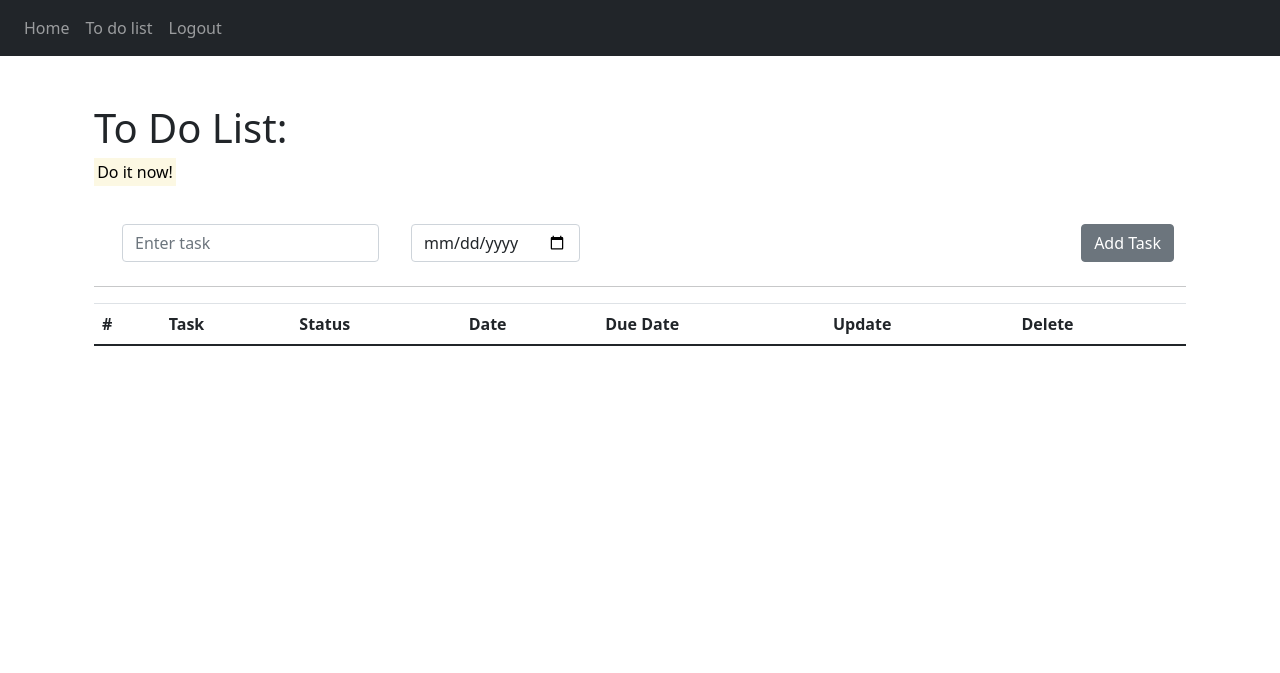
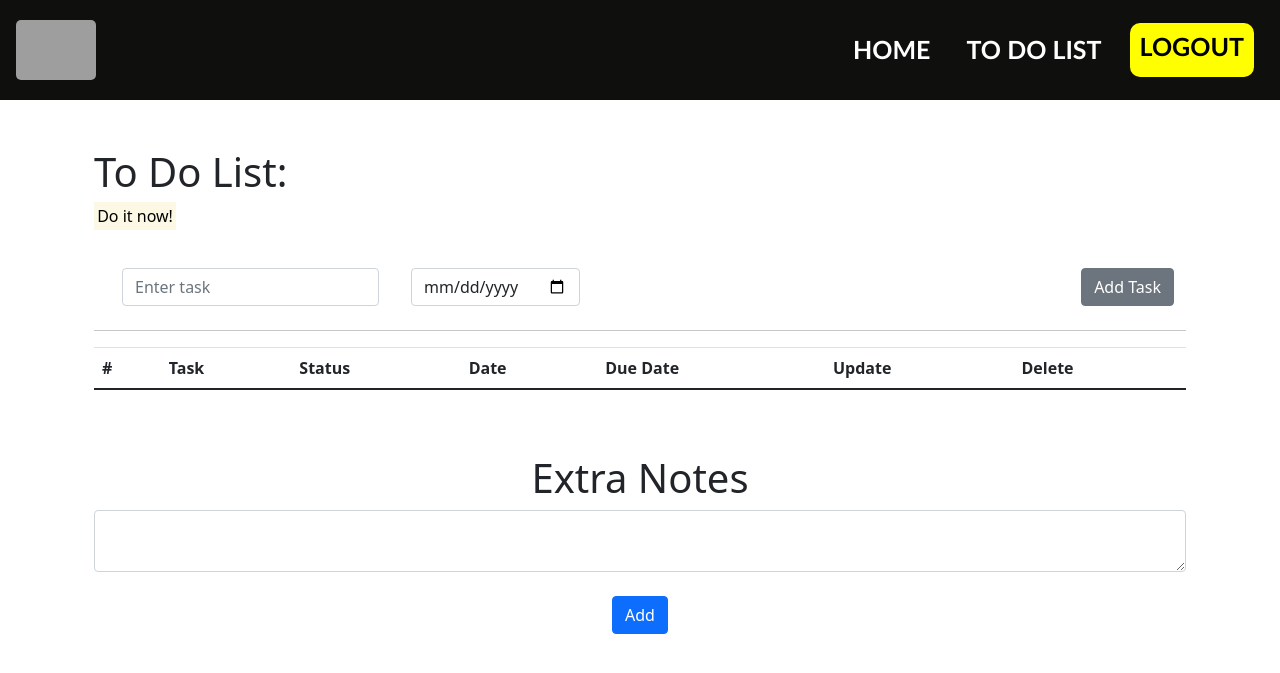
Before and after one commit to MHP-MONESHA/TO-DO-LIST, a Flask app: page /todolist in a window 1280 px wide. Shown: the top 673 px of the page. Run offline with Flask 2, Linux system fonts and the light colour scheme; a user stored in the database is signed in; data that the repository does not hold is empty; some libraries are stand-ins or nearby versions; grey boxes are pictures that could not be loaded.

Commit message:
"Homepage done and notes moved to todolist page"

```diff
--- a/website/static/index.js
+++ b/website/static/index.js
@@ -3,6 +3,6 @@ function deleteNote(noteId) {
     method: "POST",
     body: JSON.stringify({ noteId: noteId }),
   }).then((_res) => {
-    window.location.href = "/";
+    window.location.href = "/todolist";
   });
 }
--- /dev/null
+++ b/website/static/style/style.css
@@ -0,0 +1,59 @@
+/* Set the background color of the navigation bar */
+.navbar {
+  background-color: rgb(15, 15, 14);
+  height: 100px;
+}
+
+/* Set the color of the links in the navigation bar */
+.navbar-nav .nav-link {
+  color: white;
+
+}
+
+
+/* Set the font size of the links in the navigation bar */
+.navbar-nav .nav-link {
+  font-size: 25px;
+  font-family:'Trebuchet MS', 'Lucida Sans Unicode', 'Lucida Grande', 'Lucida Sans', Arial, sans-serif;
+  font-weight: bold;
+
+}
+
+/* Set the logo on the left */
+.navbar-brand img {
+  height: 60px;
+  margin-right: auto;
+  border-radius: 5px;
+}
+
+/* Align the links to the right */
+.navbar-nav {
+  margin-left: auto;
+}
+
+.navbar-nav .nav-link#logout {
+  background-color: yellow;
+  border-radius: 10px;
+  padding: 5px 10px;
+  color: black;
+}
+
+.navbar-nav .nav-link#signUp {
+  background-color: yellow;
+  border-radius: 10px;
+  padding: 5px 10px;
+  color: black;
+
+}
+
+.nav-item{
+  margin: 10px
+}
+
+button {
+  border-radius: 15px;
+  border: none;
+  padding: 10px 30px;
+  font-family: 'Trebuchet MS', 'Lucida Sans Unicode', 'Lucida Grande', 'Lucida Sans', Arial, sans-serif;
+  font-weight: bold;
+}
--- a/website/templates/base.html
+++ b/website/templates/base.html
@@ -14,35 +14,34 @@
       href="https://stackpath.bootstrapcdn.com/font-awesome/4.7.0/css/font-awesome.min.css"
       crossorigin="anonymous"
     />
+    <link rel="stylesheet" href="{{ url_for('static', filename='style/style.css') }}">
 
 
   <title>{% block title %}Home{% endblock %}</title>
 
 </head>
 <body>
-      <nav class="navbar navbar-expand-lg navbar-dark bg-dark">
-      <button
-        class="navbar-toggler"
-        type="button"
-        data-toggle="collapse"
-        data-target="#navbar"
-      >
+  <nav class="navbar navbar-expand-lg navbar-black bg-black">
+    <button class="navbar-toggler" type="button" data-toggle="collapse" data-target="#navbar">
       <span class="navbar-toggler-icon"></span>
     </button>
     <div class="collapse navbar-collapse" id="navbar">
+        <a class="navbar-brand" href="#">
+          <img src="https://img.freepik.com/premium-vector/list-icon-comic-style-document-checklist-cartoon-vector-illustration-white-isolated-background-notepad-check-mark-splash-effect-business-concept_157943-4976.jpg" alt="Logo" height="30">
+        </a>
       <div class="navbar-nav">
         {% if user.is_authenticated %}
-          <a class="nav-item nav-link" id="home" href="/">Home</a>
-          <a class="nav-item nav-link" id="todolist" href="/todolist">To do list</a>
-          <a class="nav-item nav-link" id="logout" href="/logout">Logout</a>
+        <a class="nav-item nav-link" id="home" href="/">HOME</a>
+        <a class="nav-item nav-link" id="todolist" href="/todolist">TO DO LIST</a>
+        <a class="nav-item nav-link" id="logout" href="/logout">LOGOUT</a>
         {% else %}
-          <a class="nav-item nav-link" id="login" href="/login">Login</a>
-          <a class="nav-item nav-link" id="signUp" href="/Sign_up">Sign Up</a>
+        <a class="nav-item nav-link" id="login" href="/login">LOGIN</a>
+        <a class="nav-item nav-link" id="signUp" href="/Sign_up">SIGN UP</a>
         {% endif %}
-
       </div>
     </div>
   </nav>
+
 
     {% with messages = get_flashed_messages(with_categories=true) %}
     {% if messages %}
@@ -67,21 +66,7 @@
     {% endwith %}
 
     <div class="container">{% block content %} {% endblock %}</div>
-    <script
-      src="https://code.jquery.com/jquery-3.2.1.slim.min.js"
-      integrity="sha384-KJ3o2DKtIkvYIK3UENzmM7KCkRr/rE9/Qpg6aAZGJwFDMVNA/GpGFF93hXpG5KkN"
-      crossorigin="anonymous"
-    ></script>
-    <script
-      src="https://cdnjs.cloudflare.com/ajax/libs/popper.js/1.12.9/umd/popper.min.js"
-      integrity="sha384-ApNbgh9B+Y1QKtv3Rn7W3mgPxhU9K/ScQsAP7hUibX39j7fakFPskvXusvfa0b4Q"
-      crossorigin="anonymous"
-    ></script>
-    <script
-      src="https://maxcdn.bootstrapcdn.com/bootstrap/4.0.0/js/bootstrap.min.js"
-      integrity="sha384-JZR6Spejh4U02d8jOt6vLEHfe/JQGiRRSQQxSfFWpi1MquVdAyjUar5+76PVCmYl"
-      crossorigin="anonymous"
-    ></script>
+
 
     {% block javascript %}
     <script type="text/javascript">
@@ -90,10 +75,11 @@
     method: "POST",
     body: JSON.stringify({ noteId: noteId }),
   }).then((_res) => {
-    window.location.href = "/";
+    window.location.href = "/todolist";
   });
   }
 </script>
 {% endblock %}
+
 </body>
 </html>
--- a/website/templates/todolist.html
+++ b/website/templates/todolist.html
@@ -11,7 +11,7 @@
 integrity="sha384-BmbxuPwQa2lc/FVzBcNJ7UAyJxM6wuqIj61tLrc4wSX0szH/Ev+nYRRuWlolflfl" crossorigin="anonymous">
 
 <link rel="stylesheet" href="https://cdnjs.cloudflare.com/ajax/libs/font-awesome/5.15.3/css/all.css">
-<link rel="stylesheet" href="{{ url_for('static', filename='custom.css') }}">
+<link rel="stylesheet" href="{{ url_for('static', filename='style/custom.css') }}">
 
 
 <main role="main" class="container extra-bottom">
@@ -77,5 +77,35 @@ integrity="sha384-BmbxuPwQa2lc/FVzBcNJ7UAyJxM6wuqIj61tLrc4wSX0szH/Ev+nYRRuWlolfl
     </table>
   </div>
 </div>
+</br><br>
+<h1 align="center">Extra Notes</h1>
+  <ul class="list-group list-group-flush" id="notes">
+    {% for note in user.notes %}
+    <li class="list-group-item">
+      {{ note.data }}
+      <button type="button" class="close delete-note-btn" data-note-id="{{ note.id }}">
+        <span aria-hidden="true">&times;</span>
+      </button>
+      <script>
+        const deleteNoteButtons = document.querySelectorAll('.delete-note-btn');
+        deleteNoteButtons.forEach(button => {
 
+          button.addEventListener('click', () => {
+
+            const noteId = button.getAttribute('data-note-id');
+            deleteNote(noteId);
+        });
+      });
+
+      </script>
+    </li>
+    {% endfor %}
+  </ul>
+  <form method="POST">
+    <textarea name="note" id="note" class="form-control"></textarea>
+    <br />
+    <div align="center">
+      <button type="submit" class="btn btn-primary">Add</button>
+    </div>
+  </form>
 {% endblock %}
--- a/website/views.py
+++ b/website/views.py
@@ -17,17 +17,6 @@ views = Blueprint('views', __name__)
 @views.route('/', methods = ['GET', 'POST'])
 @login_required
 def home():
-    if request.method == 'POST':
-        note = request.form.get('note')
-
-        if len(note) < 1:
-            flash('Please enter a note!', category='error')
-
-        else:
-            new_note = Note(data=note, user_id=current_user.id)
-            db.session.add(new_note)
-            db.session.commit()
-            flash('Your note has been saved!', category='success')
     return render_template("home.html", user=current_user)
 
 
@@ -43,15 +32,25 @@ def delete_note():
             flash('Your note has been deleted!', category='success')
         else:
             flash('You do not have permission to delete this note!', category='error')
-
-
     return jsonify({})
 
 
-@views.route("/todolist")
+@views.route("/todolist", methods=['GET', 'POST'])
 @login_required
 def todolist():
     todo_list = Todo.query.all()
+    if request.method == 'POST':
+        note = request.form.get('note')
+
+        if len(note) < 1:
+            flash('Please enter a note!', category='error')
+
+        else:
+            new_note = Note(data=note, user_id=current_user.id)
+            db.session.add(new_note)
+            db.session.commit()
+            flash('Your note has been saved!', category='success')
+
     return render_template("todolist.html", todo_list=todo_list, user=current_user)
 
 
```
Also changed, not shown: website/static/style/home.css (added, +146 -0 lines), website/templates/home.html (+79 -30 lines), instance/database.db, website/static/style/custom.css (added). Lines whose indentation alone changed are shown as unchanged.
